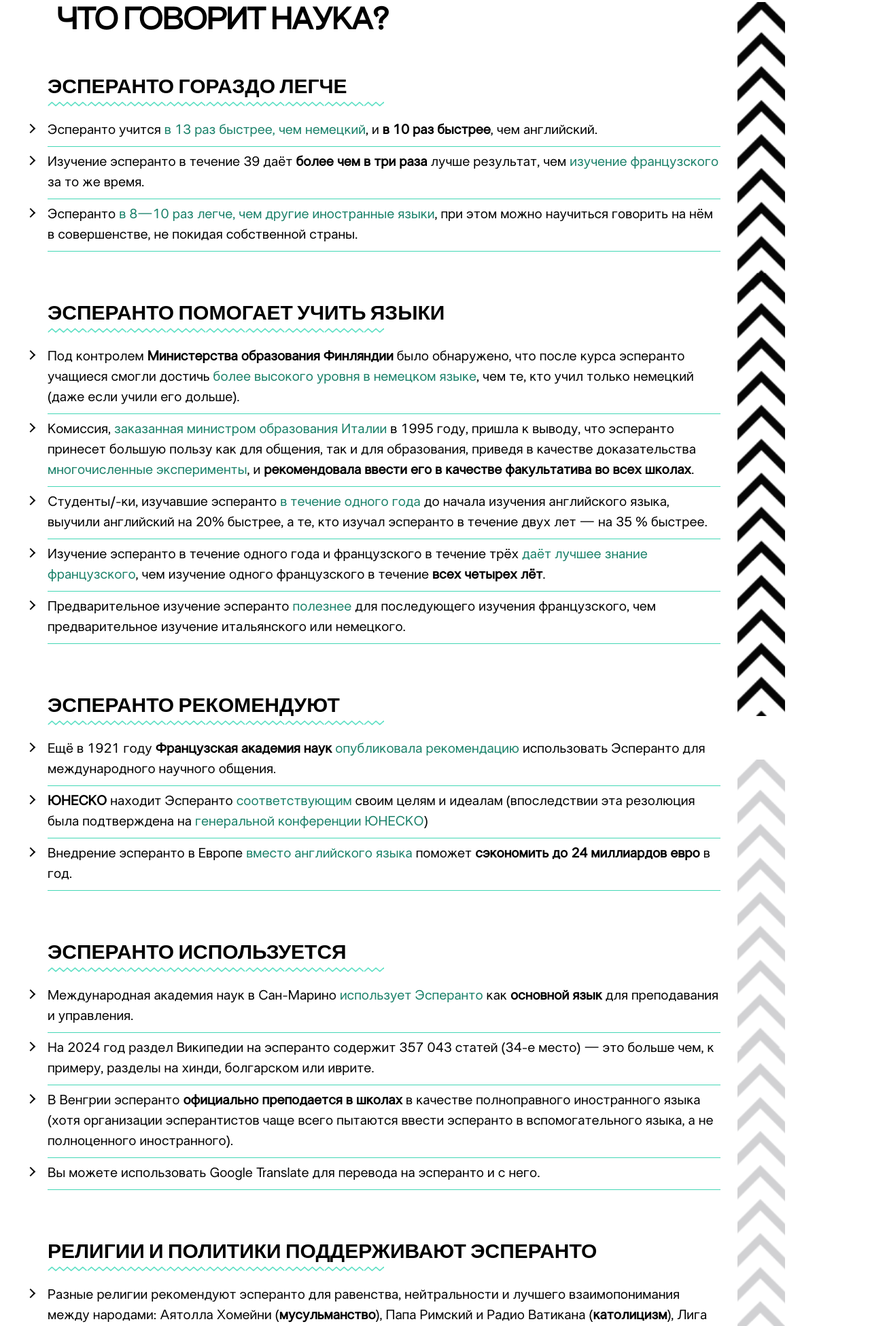
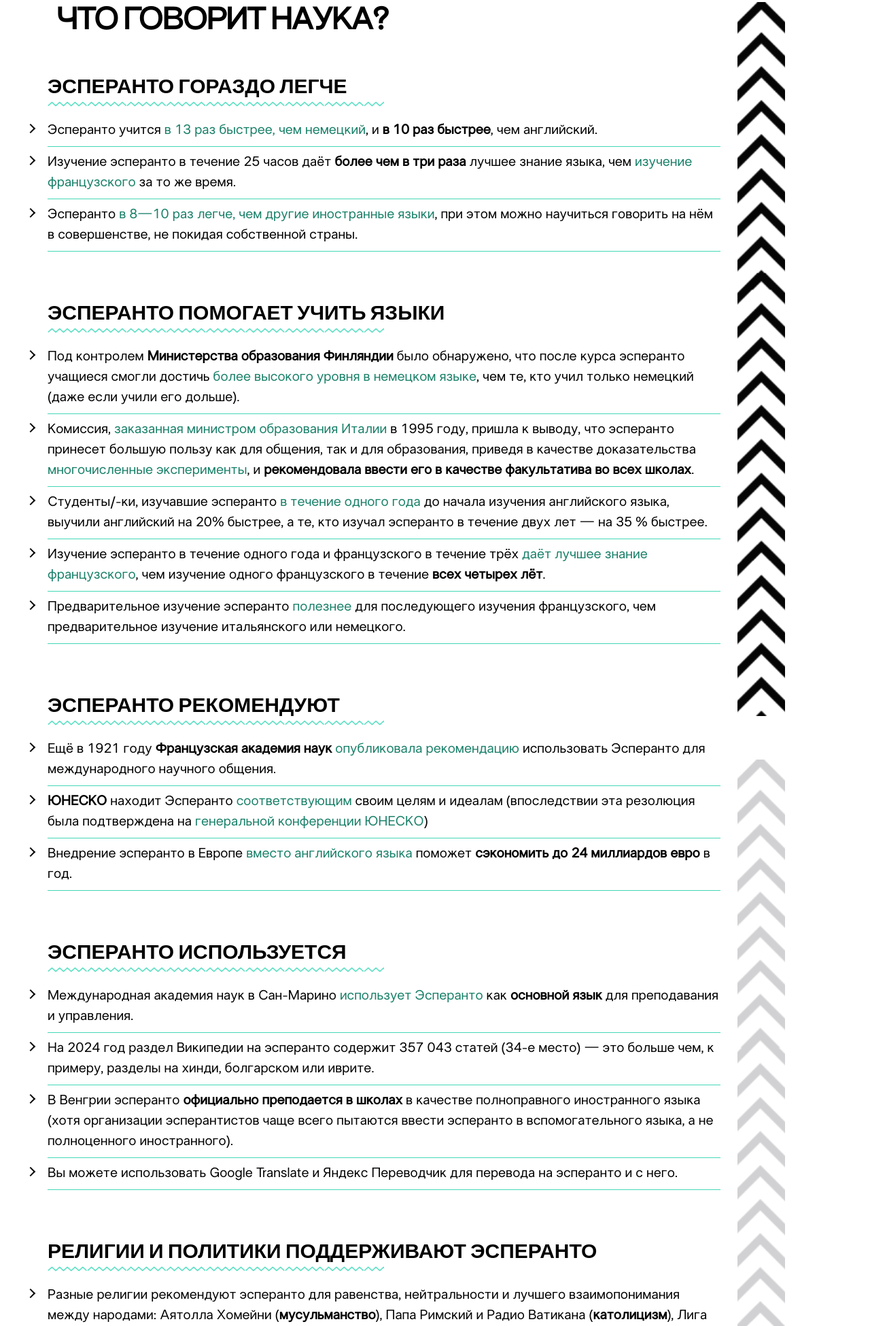
Before and after one commit to anon59821/esperanto-rus, a website: page index.html in a window 1280 px wide. Shown: the part 2545-4495 px from the top of the page at 68% size. Drawn offline with nearby package versions, Linux system fonts and the light colour scheme.

Commit message:
Add files via upload

```diff
--- a/index.html
+++ b/index.html
@@ -354,7 +354,7 @@ background-color:powderblue;
                         <h6 class="service-category-title" style="font-size:30px;">ЭСПЕРАНТО ГОРАЗДО ЛЕГЧЕ</h6>
                         <ul class="service-list list-group list-group-flush">
                             <li class="list-group-item" style="font-size:20px;">Эсперанто учится <a class="linkcolr" href="https://doi.org/10.1075/lplp.30.2.10cor">в 13 раз быстрее, чем немецкий</a>, и <b>в 10 раз быстрее</b>, чем английский.</li>
-<li class="list-group-item" style="font-size:20px;">Изучение эсперанто в течение 39 даёт <b>более чем в три раза</b> лучше результат, чем <a class="linkcolr" href="https://ripl.uk/wp-content/uploads/2019/08/RoehrBrackinTellierFinal.pdf">изучение французского</a> за то же время.</li>
+<li class="list-group-item" style="font-size:20px;">Изучение эсперанто в течение 25 часов даёт <b>более чем в три раза</b> лучшее знание языка, чем <a class="linkcolr" href="https://ripl.uk/wp-content/uploads/2019/08/RoehrBrackinTellierFinal.pdf">изучение французского</a> за то же время.</li>
   <li class="list-group-item" style="font-size:20px;">Эсперанто <a class="linkcolr" href="https://openlibrary.org/works/OL1228598W/Esperanto_as_an_international_auxiliary_language">в 8—10 раз легче, чем другие иностранные языки</a>, при этом можно научиться говорить на нём в совершенстве, не покидая собственной страны.</li>
                         </ul>
 <BR><BR><BR>
@@ -385,7 +385,7 @@ background-color:powderblue;
                             <li class="list-group-item" style="font-size:20px;">Международная академия наук в Сан-Марино <a href="https://www.liberafolio.org/arkivo/www.liberafolio.org/2011/akademio-internacia-de-la-sciencoj-rande-de-pereo/" class="linkcolr">использует Эсперанто</a> как <b>основной язык</b> для преподавания и управления.</li>
                             <li class="list-group-item" style="font-size:20px;">На 2024 год раздел Википедии на эсперанто содержит 357 043 статей (34-е место) — это больше чем, к примеру, разделы на хинди, болгарском или иврите.</li>
 <li class="list-group-item" style="font-size:20px;">В Венгрии эсперанто <b>официально преподается в школах</b> в качестве полноправного иностранного языка (хотя организации эсперантистов чаще всего пытаются ввести эсперанто в вспомогательного языка, а не полноценного иностранного).</li>
-<li class="list-group-item" style="font-size:20px;">Вы можете использовать Google Translate для перевода на эсперанто и с него.</li>
+<li class="list-group-item" style="font-size:20px;">Вы можете использовать Google Translate и Яндекс Переводчик для перевода на эсперанто и с него.</li>
                         </ul>
 <BR><BR><BR>
 
```
